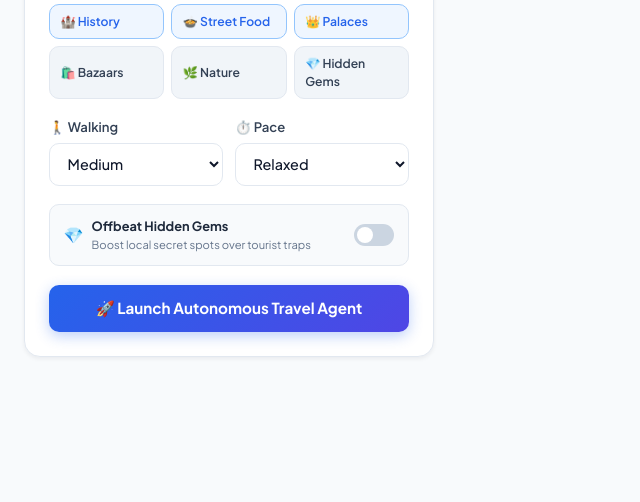
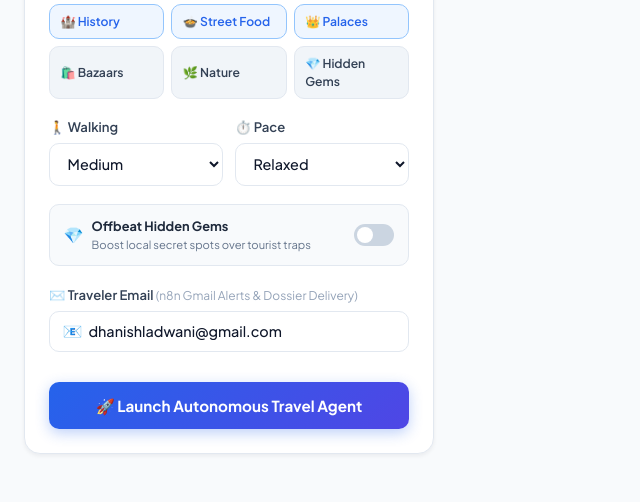
Before and after one commit to dhanish0711/Smart-Tourist-Attraction-Recommendation-Agent, a FastAPI app: page / in a window 1280 px wide; the page is wider, and only the part inside the window is pictured. Shown: the part 783-1285 px from the top of that part, without its empty margins (0-640 px from the left). Before the commit the page ends 1140 px from the top of that part, so only its background shows below. Run offline with FastAPI, Linux system fonts and the light colour scheme; data that the repository does not hold is empty.

Commit message:
feat(email): connect traveler email dispatch to dhanishladwani@gmail.com via n8n automation and UI

```diff
--- a/models/schemas.py
+++ b/models/schemas.py
@@ -17,6 +17,7 @@ class TravelerProfile(BaseModel):
     travel_style: str = Field(default="Relaxed", description="Relaxed, Moderate, Intensive")
     dietary_preferences: Optional[str] = Field(default="None", description="Dietary restrictions/preferences")
     hidden_gems_preference: bool = Field(default=False, description="Prioritize lesser-known places")
+    email: Optional[str] = Field(default="dhanishladwani@gmail.com", description="Traveler email for n8n alerts and document exports")
 
 
 class Attraction(BaseModel):
--- a/server.py
+++ b/server.py
@@ -62,6 +62,7 @@ def plan_trip_endpoint(profile: TravelerProfile):
     if settings.N8N_WEBHOOK_URL:
         def _notify_n8n():
             try:
+                traveler_email = getattr(trip_plan.profile, "email", None) or "dhanishladwani@gmail.com"
                 httpx.post(
                     settings.N8N_WEBHOOK_URL,
                     json={
@@ -70,10 +71,11 @@ def plan_trip_endpoint(profile: TravelerProfile):
                         "destination": trip_plan.profile.destination,
                         "duration_days": trip_plan.profile.duration_days,
                         "budget": trip_plan.profile.budget,
-                        "email": "traveler@example.com",
+                        "email": traveler_email,
+                        "traveler_email": traveler_email,
                         "source": "Smart Tourist Attraction Recommendation Agent"
                     },
-                    timeout=6.0
+                    timeout=8.0
                 )
             except Exception:
                 pass
@@ -222,7 +224,7 @@ def n8n_config_endpoint():
 class TriggerCloudRequest(BaseModel):
     destination: str = "Jaipur"
     trip_id: Optional[str] = ""
-    email: Optional[str] = "traveler@example.com"
+    email: Optional[str] = "dhanishladwani@gmail.com"
 
 
 @app.post("/api/n8n/trigger-cloud")
@@ -234,11 +236,13 @@ def trigger_cloud_n8n_webhook(req: TriggerCloudRequest):
     if not webhook_url:
         raise HTTPException(status_code=400, detail="No N8N_WEBHOOK_URL configured")
     try:
+        target_email = req.email or "dhanishladwani@gmail.com"
         payload = {
             "event": "on_demand_trip_monitor",
             "destination": req.destination,
             "trip_id": req.trip_id or "trip_live",
-            "email": req.email or "traveler@example.com",
+            "email": target_email,
+            "traveler_email": target_email,
             "source": "Smart Tourist Attraction Recommendation Agent"
         }
         resp = httpx.post(webhook_url, json=payload, timeout=12.0)
@@ -251,7 +255,8 @@ def trigger_cloud_n8n_webhook(req: TriggerCloudRequest):
             "status": "success",
             "n8n_status_code": resp.status_code,
             "n8n_response": resp_data,
-            "webhook_url": webhook_url
+            "webhook_url": webhook_url,
+            "recipient": target_email
         }
     except Exception as e:
         return {"status": "error", "error": str(e), "webhook_url": webhook_url}
--- a/static/js/app.js
+++ b/static/js/app.js
@@ -121,6 +121,8 @@ function setupForm() {
       interests.push(cb.value);
     });
 
+    const travelerEmail = document.getElementById("traveler-email")?.value.trim() || "dhanishladwani@gmail.com";
+
     const payload = {
       destination,
       duration_days: duration,
@@ -131,7 +133,8 @@ function setupForm() {
       interests: interests.length ? interests : ["History", "Food"],
       walking_tolerance: walking,
       travel_style: pace,
-      hidden_gems_preference: hiddenGems
+      hidden_gems_preference: hiddenGems,
+      email: travelerEmail
     };
 
     const submitBtn = document.getElementById("submit-btn");
@@ -660,6 +663,7 @@ function setupN8NSimulator() {
     cloudBtn.addEventListener("click", async () => {
       animateNodes();
       const outputBox = document.getElementById("n8n-output-json");
+      const travelerEmail = document.getElementById("traveler-email")?.value || "dhanishladwani@gmail.com";
       outputBox.textContent = "⚡ Dispatching live event to n8n Cloud (https://dhanish0711.app.n8n.cloud/webhook/trip-monitor)...";
 
       try {
@@ -667,7 +671,11 @@ function setupN8NSimulator() {
         const resp = await fetch("/api/n8n/trigger-cloud", {
           method: "POST",
           headers: { "Content-Type": "application/json" },
-          body: JSON.stringify({ destination: destInput, trip_id: "trip_live" })
+          body: JSON.stringify({
+            destination: destInput,
+            trip_id: currentTripData ? currentTripData.trip_id : "trip_live",
+            email: travelerEmail
+          })
         });
         const data = await resp.json();
 
@@ -681,10 +689,54 @@ function setupN8NSimulator() {
             card.style.display = "block";
             if (data.status === "success") {
               title.innerHTML = `⚡ <span style="color: #059669;">n8n Cloud Webhook Triggered!</span>`;
-              desc.innerHTML = `<b>Target Webhook:</b> <code>${data.webhook_url}</code><br/><b>n8n Response:</b> HTTP ${data.n8n_status_code} — <b>Workflow successfully started!</b>`;
+              desc.innerHTML = `<b>Target Webhook:</b> <code>${data.webhook_url}</code><br/><b>Recipient:</b> <code>${data.recipient || travelerEmail}</code><br/><b>n8n Response:</b> HTTP ${data.n8n_status_code} — <b>Workflow successfully started!</b>`;
             } else {
               title.innerHTML = `⚠️ <span style="color: #EA580C;">Webhook Dispatch Warning</span>`;
               desc.innerHTML = data.error || "Unable to reach n8n webhook.";
+            }
+          }
+        }, 1200);
+      } catch (err) {
+        outputBox.textContent = "Error: " + err.message;
+      }
+    });
+  }
+
+  const mailBtn = document.getElementById("btn-n8n-mail");
+  if (mailBtn) {
+    mailBtn.addEventListener("click", async () => {
+      animateNodes();
+      const outputBox = document.getElementById("n8n-output-json");
+      const travelerEmail = document.getElementById("traveler-email")?.value || "dhanishladwani@gmail.com";
+      outputBox.textContent = `📧 Dispatching itinerary email directly to ${travelerEmail} via n8n Cloud...`;
+
+      try {
+        const destInput = document.getElementById("destination")?.value || "Jaipur";
+        const resp = await fetch("/api/n8n/trigger-cloud", {
+          method: "POST",
+          headers: { "Content-Type": "application/json" },
+          body: JSON.stringify({
+            destination: destInput,
+            trip_id: currentTripData ? currentTripData.trip_id : "trip_live",
+            email: travelerEmail
+          })
+        });
+        const data = await resp.json();
+
+        setTimeout(() => {
+          outputBox.textContent = JSON.stringify(data, null, 2);
+          const card = document.getElementById("n8n-result-card");
+          const title = document.getElementById("n8n-status-title");
+          const desc = document.getElementById("n8n-status-desc");
+
+          if (card && title && desc) {
+            card.style.display = "block";
+            if (data.status === "success") {
+              title.innerHTML = `✉️ <span style="color: #0284c7;">Email Dispatched Successfully!</span>`;
+              desc.innerHTML = `<b>Recipient:</b> <code>${data.recipient || travelerEmail}</code><br/><b>Status:</b> HTTP ${data.n8n_status_code} — Workflow executed and Gmail alert dispatched!`;
+            } else {
+              title.innerHTML = `⚠️ <span style="color: #EA580C;">Dispatch Warning</span>`;
+              desc.innerHTML = data.error || "Unable to reach n8n email service.";
             }
           }
         }, 1200);
--- a/templates/index.html
+++ b/templates/index.html
@@ -228,6 +228,17 @@
             </label>
           </div>
 
+          <!-- Traveler Email Field (n8n Live Gmail Alerts & Calendar Sync) -->
+          <div style="margin-bottom: 0.75rem;">
+            <label class="input-label" for="traveler-email">
+              ✉️ Traveler Email <span class="sub">(n8n Gmail Alerts & Dossier Delivery)</span>
+            </label>
+            <div class="input-text-wrap">
+              <span class="input-icon-left">📧</span>
+              <input type="email" id="traveler-email" name="traveler-email" class="form-input" value="dhanishladwani@gmail.com" placeholder="dhanishladwani@gmail.com" />
+            </div>
+          </div>
+
           <!-- Submit CTA Button -->
           <button type="submit" id="submit-btn" class="cta-button">
             <span>🚀 Launch Autonomous Travel Agent</span>
@@ -388,6 +399,9 @@
               <button type="button" id="btn-n8n-cloud" class="cta-button" style="width: auto; background: linear-gradient(135deg, #FF6D5A, #EA580C);">
                 <span>⚡ Trigger Live n8n Cloud Webhook</span>
               </button>
+              <button type="button" id="btn-n8n-mail" class="cta-button" style="width: auto; background: linear-gradient(135deg, #0284c7, #2563eb);">
+                <span>📧 Dispatch Email to dhanishladwani@gmail.com</span>
+              </button>
               <button type="button" id="btn-n8n-simulate" class="cta-button" style="width: auto; background: var(--slate-800);">
                 <span>🧪 Test Simulated Morning Cron</span>
               </button>
```
Also changed, not shown: n8n/travel_agent_workflow.json (+2 -2 lines).
